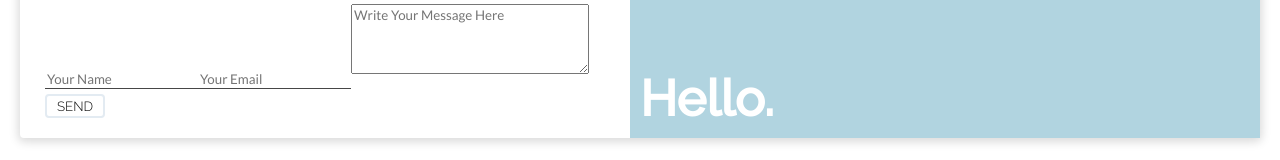
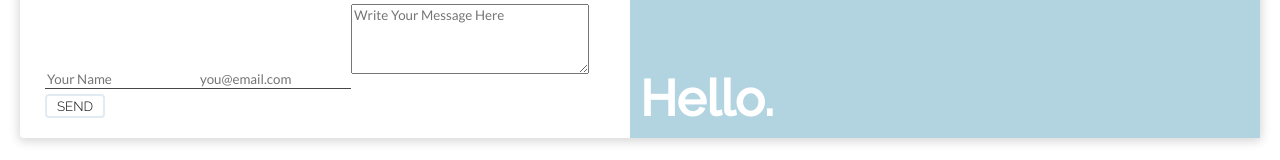
Before and after one commit to holly257/portfolio, a React (Create React App) app: page /contact in a window 1280 px wide. Shown: the part 201-361 px from the top of the page. Built offline with nearby package versions, Linux system fonts and the light colour scheme.

Commit message:
added initial email sending

```diff
--- a/package.json
+++ b/package.json
@@ -10,6 +10,7 @@
     "@testing-library/jest-dom": "^4.2.4",
     "@testing-library/react": "^9.5.0",
     "@testing-library/user-event": "^7.2.1",
+    "jquery": "^3.5.1",
     "react": "^16.13.1",
     "react-dom": "^16.13.1",
     "react-fontawesome": "^1.7.1",
--- a/src/Routes/Contact/ContactPage.js
+++ b/src/Routes/Contact/ContactPage.js
@@ -9,6 +9,15 @@ class ContactPage extends React.Component {
         this.setState({ error: null, success: null });
         const { name, email, message } = e.target;
         console.log(name.value, email.value, message.value);
+
+        // if(name.value && email.value && message.value){
+        //     $.ajax({
+        //         url: 'https://formspree.io/hollymrogers12@gmail.com',
+        //         method: 'POST',
+        //         data: $(this).serialize(),
+        //         dataType: 'json'
+        //     })
+        // }
     };
     render() {
         const { error, success } = this.state;
@@ -23,20 +32,22 @@ class ContactPage extends React.Component {
                             <h1 id="card-greeting">Hello,</h1>
                         </span>
                         <span className="split-contact">
-                            <form onSubmit={e => this.sendEmail(e)}>
+                            <form accept-charset="utf-8" action="https://formspree.io/hollymrogers12@gmail.com" method="post">
                                 <input
                                     className="card-input"
                                     type="text"
                                     id="name"
                                     name="name"
+                                    required
                                     placeholder="Your Name"
                                 ></input>
                                 <input
                                     className="card-input"
-                                    type="text"
+                                    type="email"
                                     id="email"
-                                    name="email"
-                                    placeholder="Your Email"
+                                    name="_replyto"
+                                    required
+                                    placeholder="you@email.com"
                                 ></input>
                                 <textarea
                                     rows="4"
@@ -44,9 +55,11 @@ class ContactPage extends React.Component {
                                     name="message"
                                     type="text"
                                     wrap="hard"
+                                    required
                                     placeholder="Write Your Message Here"
                                 ></textarea>
                                 <br />
+                                <input type="hidden" name="_subject" id="email-subject" value="Contact Form Submission"></input>
                                 <button type="submit" id="send-email">
                                     SEND
                                 </button>
```
Also changed, not shown: 1 other file (tests, documents, lock files or other folders).
